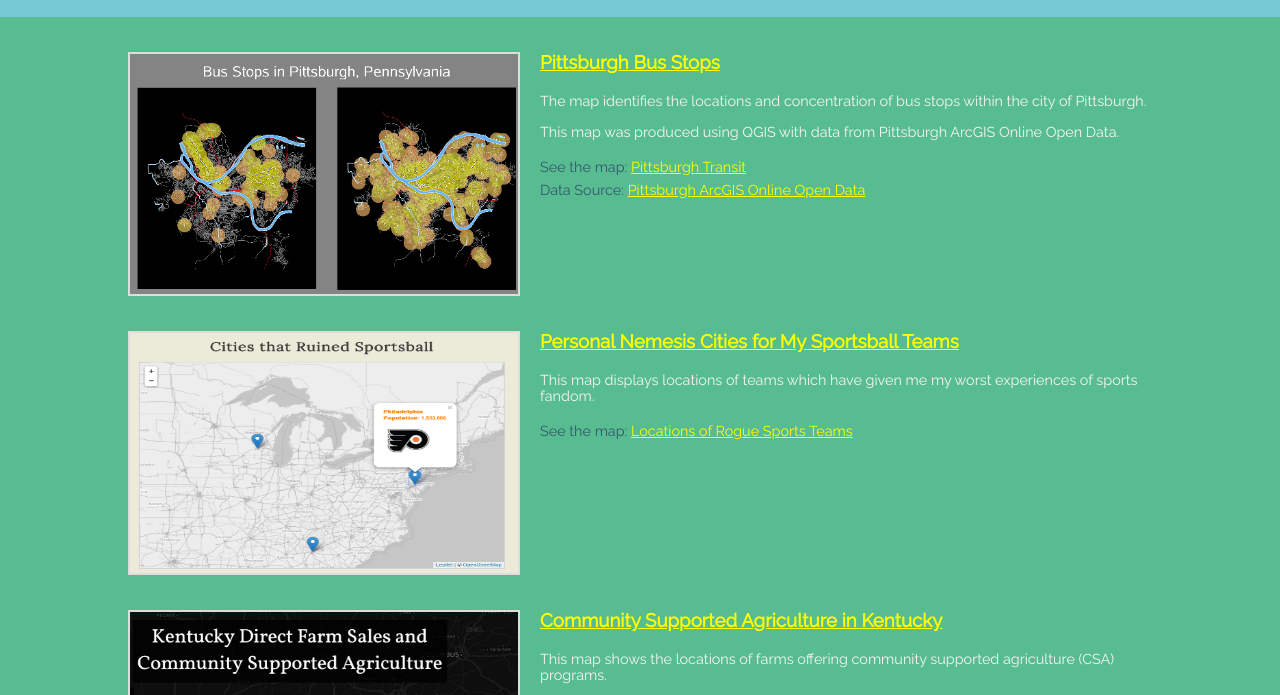
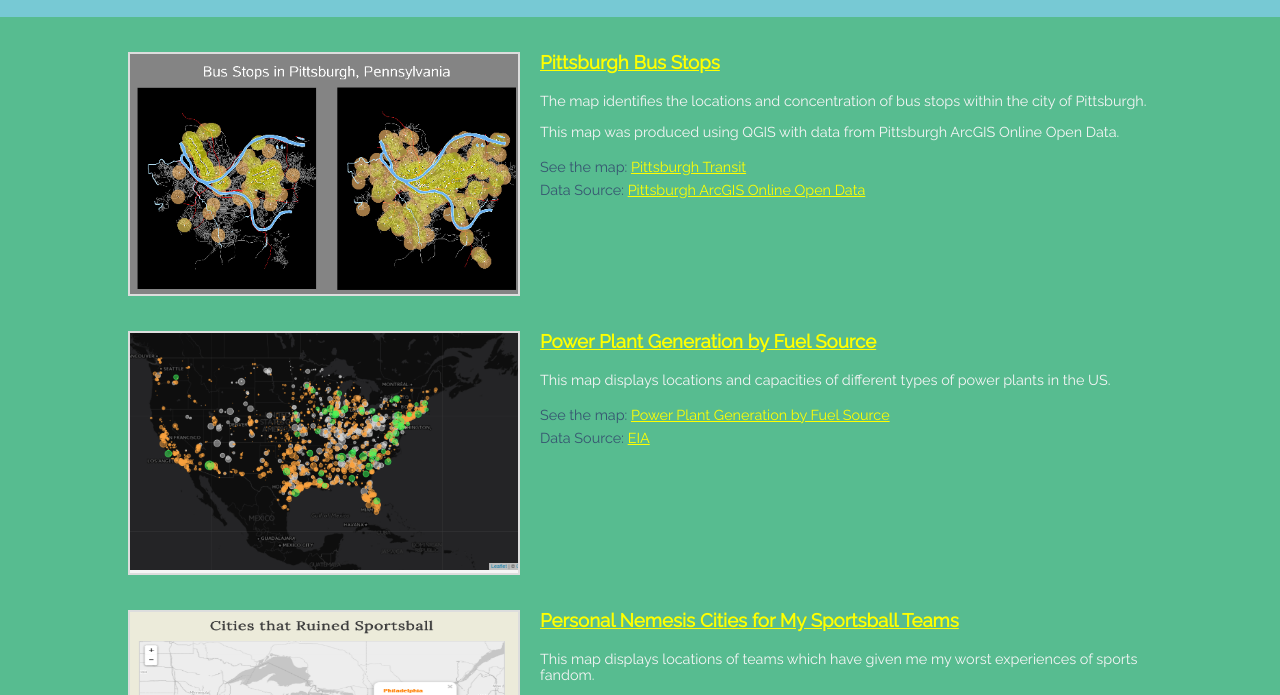
Before and after one commit to jairusrossi/jairusrossi.github.io, a plain HTML site: page index.html in a window 1280 px wide. Shown: the part 82-777 px from the top of the page. Drawn offline with nearby package versions, Linux system fonts and the light colour scheme; a web font is replaced by a local one.

Commit message:
add energy map

```diff
--- a/index.html
+++ b/index.html
@@ -108,6 +108,17 @@
     </section>
 
     <section class="project">
+        <a target='_blank' href="https://jairusrossi.github.io/solar-power-generation/"> <img src="images/energy.png" alt="Energy Production" class="project-image"></a>
+        <h3><a target='_blank' href="https://jairusrossi.github.io/solar-power-generation/">Power Plant Generation by Fuel Source</a></h3>
+        <p>This map displays locations and capacities of different types of power plants in the US. </p>
+        <ul>
+            <li>See the map: <a target='_blank' href="https://jairusrossi.github.io/solar-power-generationl/">Power Plant Generation by Fuel Source</a></li>
+            <li>Data Source: <a target='_blank' href="http://www.eia.gov/electricity/data/eia923">EIA</a></li>
+        </ul>
+    </section>
+
+
+    <section class="project">
         <a target='_blank' href="https://jairusrossi.github.io/sportsball/"> <img src="images/sportsball.png" alt="Teams I hate" class="project-image"></a>
         <h3><a target='_blank' href="https://jairusrossi.github.io/sportsball/">Personal Nemesis Cities for My Sportsball Teams</a></h3>
         <p>This map displays locations of teams which have given me my worst experiences of sports fandom.</p>
```
Also changed, not shown: images/energy.png (added).
